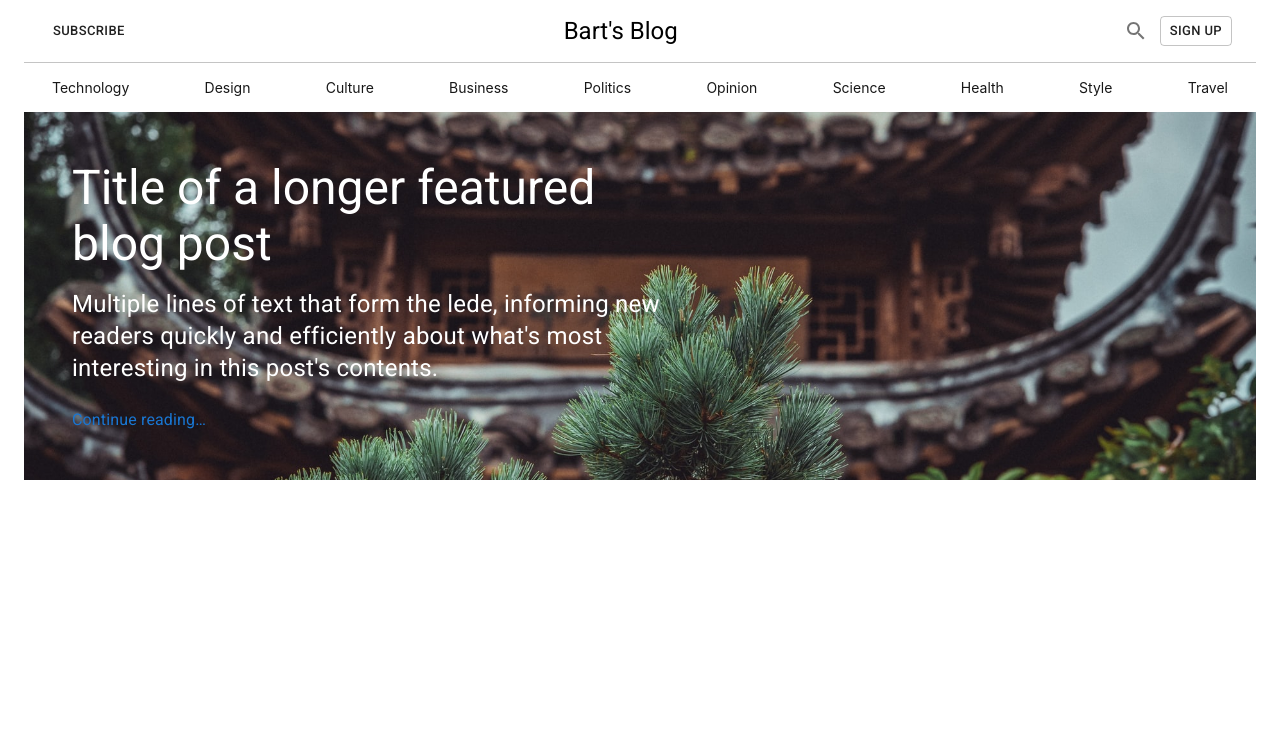
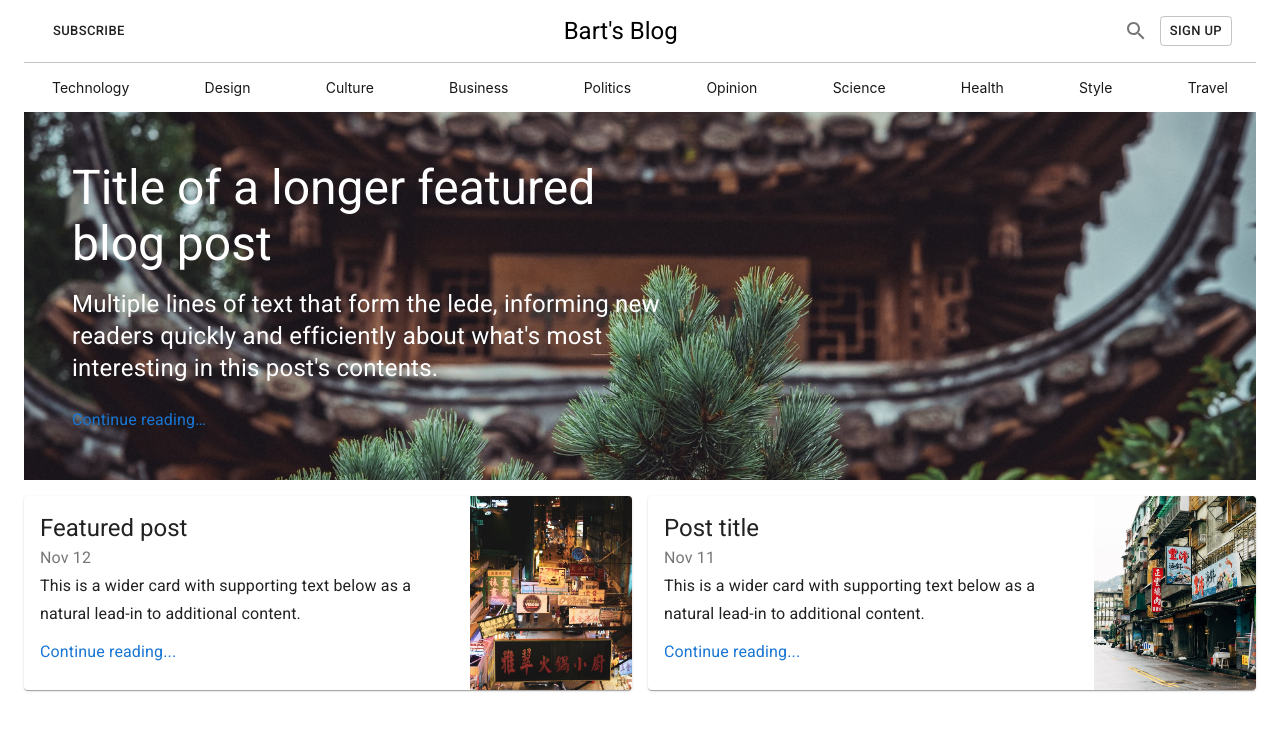
Before and after one commit to IlyaKrapivnoy/material_ui_responsive_site_2, a React (Create React App) app: page / in a window 1280 px wide. Shown: the top 730 px of the page. Built offline with nearby package versions, Linux system fonts and the light colour scheme.

Commit message:
add cards component

```diff
--- a/src/App.js
+++ b/src/App.js
@@ -1,4 +1,5 @@
 import Banner from './components/Banner';
+import Cards from './components/Cards';
 import Header from './components/Header';
 
 let menuList = [
@@ -49,6 +50,7 @@ function App() {
         <div>
             <Header menuList={menuList} />
             <Banner />
+            <Cards />
         </div>
     );
 }
--- /dev/null
+++ b/src/components/Cards.jsx
@@ -0,0 +1,120 @@
+import {
+    Card,
+    CardContent,
+    CardMedia,
+    Typography,
+    makeStyles,
+    Container,
+} from '@material-ui/core';
+import CardImage1 from '../images/card1.jpeg';
+import CardImage2 from '../images/card2.jpeg';
+
+const useStyles = makeStyles((theme) => ({
+    cards: {
+        display: 'flex',
+        justifyContent: 'space-between',
+    },
+    card: {
+        display: 'flex',
+        margin: '16px 16px 16px 0',
+        width: '50%',
+        '&:last-child': { marginRight: 0 },
+    },
+    details: {
+        display: 'flex',
+        flexDirection: 'column',
+    },
+    content: {
+        flex: '1 0 auto',
+    },
+    coverCard1: {
+        width: 151,
+        backgroundImage: `url(${CardImage1})`,
+        width: '40%',
+    },
+    coverCard2: {
+        width: 151,
+        backgroundImage: `url(${CardImage2})`,
+        width: '40%',
+    },
+    cardLink: {
+        color: '#1976D2',
+        cursor: 'pointer',
+        marginTop: 10,
+    },
+}));
+
+const Cards = () => {
+    const classes = useStyles();
+
+    return (
+        <div>
+            <Container maxWidth='lg'>
+                <div className={classes.cards}>
+                    <Card className={classes.card}>
+                        <div className={classes.details}>
+                            <CardContent className={classes.content}>
+                                <Typography component='h5' variant='h5'>
+                                    Featured post
+                                </Typography>
+                                <Typography
+                                    variant='subtitle1'
+                                    color='textSecondary'
+                                >
+                                    Nov 12
+                                </Typography>
+                                <Typography variant='subtitle1'>
+                                    This is a wider card with supporting text
+                                    below as a natural lead-in to additional
+                                    content.
+                                </Typography>
+                                <Typography
+                                    variant='subtitle1'
+                                    className={classes.cardLink}
+                                >
+                                    Continue reading...
+                                </Typography>
+                            </CardContent>
+                        </div>
+                        <CardMedia
+                            className={classes.coverCard1}
+                            title='Live from space album cover'
+                        />
+                    </Card>
+                    <Card className={classes.card}>
+                        <div className={classes.details}>
+                            <CardContent className={classes.content}>
+                                <Typography component='h5' variant='h5'>
+                                    Post title
+                                </Typography>
+                                <Typography
+                                    variant='subtitle1'
+                                    color='textSecondary'
+                                >
+                                    Nov 11
+                                </Typography>
+                                <Typography variant='subtitle1'>
+                                    This is a wider card with supporting text
+                                    below as a natural lead-in to additional
+                                    content.
+                                </Typography>
+                                <Typography
+                                    variant='subtitle1'
+                                    className={classes.cardLink}
+                                >
+                                    Continue reading...
+                                </Typography>
+                            </CardContent>
+                        </div>
+                        <CardMedia
+                            className={classes.coverCard2}
+                            title='Live from space album cover'
+                        />
+                    </Card>
+                </div>
+            </Container>
+        </div>
+    );
+};
+
+export default Cards;
```
Also changed, not shown: src/images/card1.jpeg (added), src/images/card2.jpeg (added).
